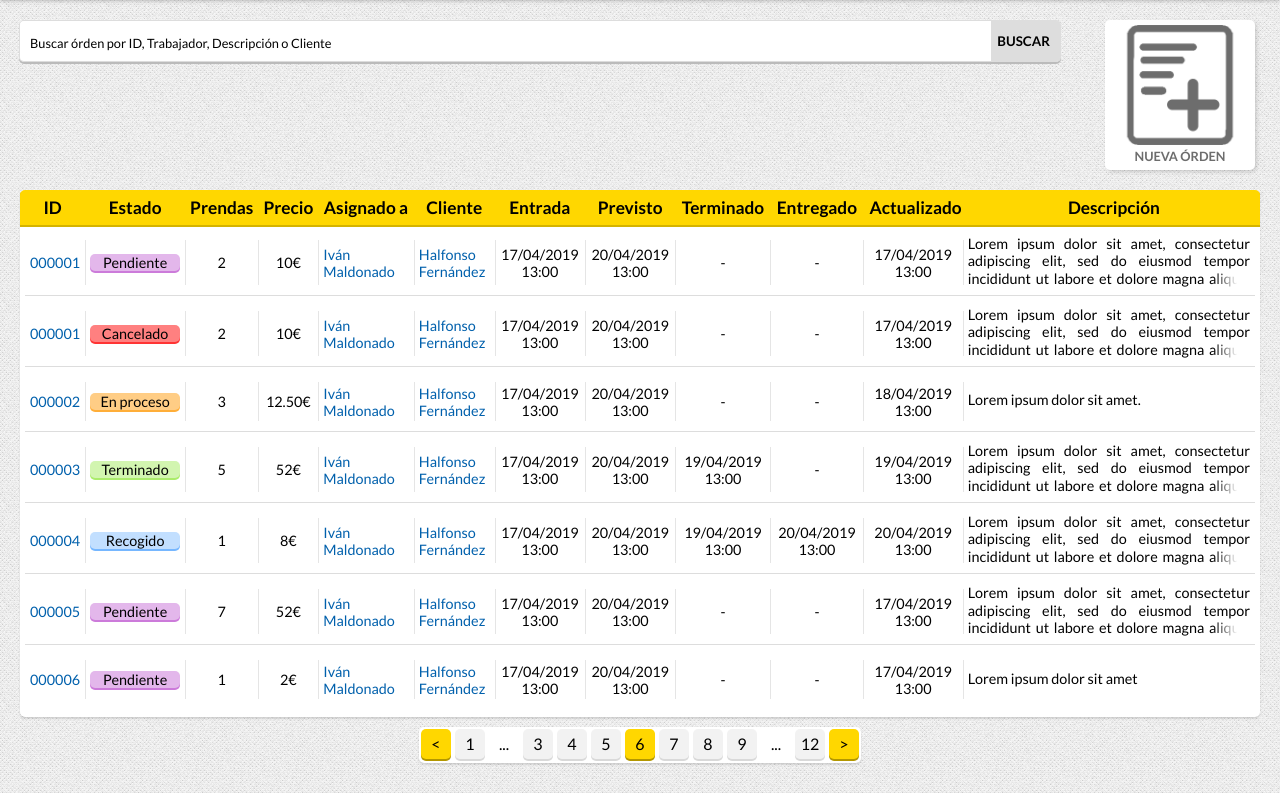
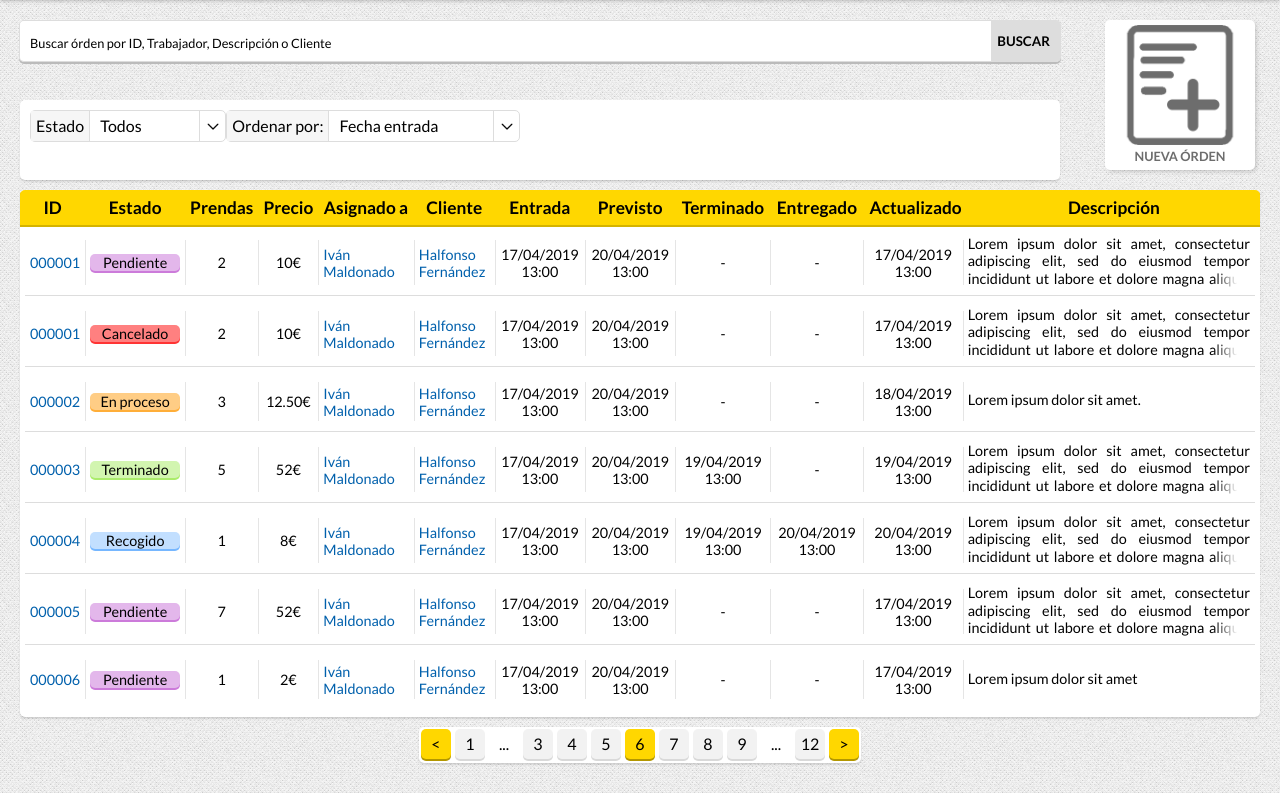
Before and after one commit to crusardri/proyecto-daw, a PHP site: page /orders.php in a window 1280 px wide. Shown: the part 70-863 px from the top of the page. Run offline with PHP 8.4, Linux system fonts and the light colour scheme.

Commit message:
Añadido Select personalizado

```diff
--- a/js/main.js
+++ b/js/main.js
@@ -64,6 +64,7 @@ var fixes = {
         price: 5
     }
 }
+
 /*
 * Modifica los valores de los inputs del fieldset de Cliente
 */
--- a/orders.php
+++ b/orders.php
@@ -10,20 +10,50 @@ require("Funciones/vistaController.php");
     <link rel="stylesheet" href="style/style.css">
     <link rel="stylesheet" href="style/header.css">
     <link rel="stylesheet" href="style/views.css">
+    <script src="js/jquery-3.4.1.min.js"></script>
+    <script src="js/custom-elements.js"></script>
 </head>
 <body>
     <?php include("./includes/navbar.inc") ?>
     <div class="orders-container">
         <form>
-            <div class="search-box">
+            <section class="search-box">
                 <input type="text" placeholder="Buscar órden por ID, Trabajador, Descripción o Cliente">
                 <input type="submit" value="Buscar">
-            </div>
+            </section>
         </form>
         <a class="haptic-button medium new-order" >
             <img src="media/img/new-order.png">
             <div class="label">Nueva Órden</div>
         </a>
+        <section class="item-filters">
+            <label class="boxed-select" id="order-estate-filter">
+                <div>Estado</div>
+                <select data-class="order-estate-filter">
+                    <option value="-1" data-style="width: 80px;"> Todos </option>
+                    <option value="0" data-class="pending">Pendiente</option>
+                    <option value="1" data-class="working">En proceso</option>
+                    <option value="2" data-class="finished">Finalizado</option>
+                    <option value="3" data-class="out">Recogido</option>
+                    <option value="10" data-class="canceled">Cancelado</option>
+                </select>
+            </label>
+            <label class="boxed-select" id="order-by-filter">
+                <div>Ordenar por: </div>
+                <select data-class="order-by-filter">
+                    <option value="0">Fecha entrada</option>
+                    <option value="1">Fecha inicio</option>
+                    <option value="2">Fecha finalizado</option>
+                    <option value="3">Fecha salida</option>
+                    <option value="4">Fecha cancelado</option>
+                    <option value="5">Fecha actualizacion</option>
+                    <option value="6">Cliente</option>
+                    <option value="7">Trabajador</option>
+                    <option value="8">Precio</option>
+                    <option value="9">Número prendas</option>
+                </select>
+            </label>
+        </section>
         <section class="orders-container">
             <?php showOrdersTable()?>
             <div class="order-pag">
--- a/style/single-view.css
+++ b/style/single-view.css
@@ -45,6 +45,7 @@ div.order-items-container > div.order-items > div.no-order-items{
     border-radius: 5px;
     color: #777;
 }
+
 div.order-items-container > div.order-items > div.order-item{
     display: grid;
     grid-template-areas: "clothe fix price" "description description description";
--- a/style/style.css
+++ b/style/style.css
@@ -31,6 +31,68 @@ input.input-submit-button:disabled{
     background-color: #DDD;
     cursor: no-drop;
 }
+
+/* ---- CUSTOM SELECT ---- */
+div.custom-select {
+    position: relative;
+    user-select: none;
+    padding-left: 10px;
+    cursor:pointer;
+}
+div.custom-select:after {
+    content: "";
+    background-image: url(../media/img/select-arrow-down.png);
+    background-position: center center;
+    background-size: 16px;
+    background-repeat: no-repeat;
+    display: block;
+    position: absolute;
+    right: 0;
+    top: 0;
+    width: 25px;
+    height: 100%;
+    border-left: 1px solid #ddd;
+}
+div.custom-select.selected:after{
+    background-image: url(../media/img/select-arrow-up.png);
+}
+div.custom-select > .custom-select-dropdown{
+    position: absolute;
+    z-index: 100;
+    top: 100%;
+    left: -1px;
+    background-color: #fff;
+    padding: 3px 5px;
+    width: 100%;
+    border-radius: 0 5px 5px 5px;
+    box-shadow: 0 3px 5px -3px rgba(0,0,0,0.2);
+    border: 1px solid #ddd;
+    box-sizing: border-box;
+}
+div.custom-select > .custom-select-dropdown.hidden {
+    display: none;
+}
+div.custom-select > .custom-select-dropdown > div.custom-select-option{
+    position: relative;
+    padding: 0 5px;
+    margin: 5px 0;
+    cursor: pointer;
+}
+div.custom-select > .custom-select-dropdown > div.custom-select-option:hover{
+    background-color: rgba(0,0,0,0.05);
+    border-radius: 5px;
+}
+div.custom-select > .custom-select-dropdown > div.custom-select-option:first-child{margin-top: 0px}
+div.custom-select > .custom-select-dropdown > div.custom-select-option:last-child{margin-bottom: 0px}
+div.custom-select > .custom-select-dropdown > div.custom-select-option:after {
+    content: "";
+    position: absolute;
+    bottom: -3px;
+    left: 0;
+    width: 100%;
+    border-bottom: 1px solid #ddd;
+}
+div.custom-select > .custom-select-dropdown > div.custom-select-option:last-child:after{content: none}
 /*Enlaces*/
 a {
     text-decoration: none;
@@ -42,6 +104,31 @@ a:hover {
 a:focus {
     outline: 2px solid #0060ac;
     text-decoration: none;
+}
+/* ---- Boxed-select ----*/
+label.boxed-select {
+    display: flex;
+    border: 1px solid #ddd;
+    background-color: #fff;
+    height: 30px;
+    border-radius: 5px;
+    /*overflow: hidden;*/
+}
+label.boxed-select > div {
+    line-height: 30px;
+}
+label.boxed-select > div:first-child {
+    padding: 0px 5px 0 10px;
+    padding-left: 5px;
+    padding-right: 5px;
+    border-right: 1px solid #ddd;
+    background-color: #f6f6f6;
+}
+label.boxed-select > select {
+    border: 0;
+    font-size: 1em;
+    padding-bottom: 1px;
+    display: none;
 }
 /* ---- contenedor input ---- */
 div.input-set {
@@ -385,10 +472,10 @@ a.haptic-button.medium {
 .label-box {
     display: inline-block;
     text-align: center;
-    background-color: rgba(0,0,0,0.1);
+    background-color: #ccc;
     padding: 0 5px;
     border-radius: 5px;
-    box-shadow: 0 2px 0 rgba(0,0,0,0.2);
+    box-shadow: 0 2px 0 #aaa;
     color: #000;
 }
 .label-box:hover {
@@ -554,7 +641,7 @@ div.paginator > a.page.disabled {
     box-shadow: 0 0 0;
 }
 /* ---- Caja de busqueda ---- */
-form > div.search-box {
+.search-box {
     margin: 20px auto 10px;
     display: flex;
     flex-flow: row nowrap;
@@ -567,7 +654,7 @@ form > div.search-box {
     overflow: hidden;
 }
 
-form > div.search-box > input[type="text"] {
+.search-box > input[type="text"] {
     flex-grow: 1;
     height: 30px;
     padding: 5px 0 5px 10px;
@@ -575,15 +662,15 @@ form > div.search-box > input[type="text"] {
     border: 0px;
     transition: all 0.2s;
 }
-form > div.search-box > input[type="text"]::placeholder {
+.search-box > input[type="text"]::placeholder {
     color: #000;
     font-size: 0.8em;
     line-height: 30px;
 }
-form > div.search-box > input[type="text"]:hover {
+.search-box > input[type="text"]:hover {
     background-color: #eee;
 }
-form > div.search-box > input[type="submit"] {
+.search-box > input[type="submit"] {
     border: 0px;
     flex-shrink: 1;
     background-color: #ddd;
@@ -592,7 +679,7 @@ form > div.search-box > input[type="submit"] {
     transition: all 0.2s;
     padding-right: 10px;
 }
-form > div.search-box > input[type="submit"]:hover {
+.search-box > input[type="submit"]:hover {
     background-color: #ccc;
 }
 
--- a/style/views.css
+++ b/style/views.css
@@ -1,3 +1,47 @@
+/* Contenedor Filtros */
+section.item-filters {
+    display: flex;
+    margin: 0 20px;
+    box-shadow: 0 2px 3px -1px rgba(0,0,0,0.2);
+    border-radius: 5px;
+    background-color: #fff;
+    padding: 10px;
+}
+/* ---- custom select filters ---- */
+/* Estados ordenes*/
+div.custom-select.order-estate-filter{
+    width: 125px;
+}
+div.custom-select.order-estate-filter > .custom-select-dropdown > div.custom-select-option{
+    padding: 5px 0;
+    margin: 10px 0;
+    text-align: center;
+    line-height: normal;
+}
+div.custom-select.order-estate-filter > .custom-select-dropdown > div.custom-select-option span.label-box {
+    position: relative;
+    top: -1px;
+    line-height: 25px;
+}
+div.custom-select.order-estate-filter > .custom-select-dropdown > div.custom-select-option:first-child {margin-top: 0px}
+div.custom-select.order-estate-filter > .custom-select-dropdown > div.custom-select-option:last-child {margin-bottom: 0px}
+div.custom-select.order-estate-filter > .custom-select-dropdown > div.custom-select-option:after {
+    bottom: -5px;
+}
+/* Estados ordenes*/
+div.custom-select.order-by-filter{
+    width: 180px;
+
+}
+div.custom-select.order-by-filter > .custom-select-dropdown > div.custom-select-option{
+    padding: 0px 5px;
+    margin: 5px 0;
+}
+div.custom-select.order-by-filter > .custom-select-dropdown > div.custom-select-option:first-child {margin-top: 0px}
+div.custom-select.order-by-filter > .custom-select-dropdown > div.custom-select-option:last-child {margin-bottom: 0px}
+div.custom-select.order-by-filter > .custom-select-dropdown > div.custom-select-option:after {
+    bottom: -3px;
+}
 /*
 ------------------------------------------------------------------------------------------------------------
 -------------------------------------------- - Trabajador.php - --------------------------------------------
@@ -52,12 +96,12 @@ div.orders-container {
     display: grid;
     max-width: 1600px;
     grid-template-columns: auto 200px;
-    grid-template-areas: "search new-order" "orders orders" "paginator paginator";
+    grid-template-areas: "search new-order" "filters new-order" "orders orders" "paginator paginator";
 }
 @media (max-width: 1000px){
     div.orders-container {
         grid-template-columns: 100%;
-        grid-template-areas: "search" "new-order" "orders" "paginator";
+        grid-template-areas: "search" "filters" "new-order" "orders" "paginator";
     }
 }
 div.orders-container .new-order{
@@ -157,12 +201,12 @@ div.users-container {
     display: grid;
     max-width: 1600px;
     grid-template-columns: auto 200px;
-    grid-template-areas: "search new-user" "users users" "paginator paginator";
+    grid-template-areas: "search new-user" "filters new-order" "users users" "paginator paginator";
 }
 @media (max-width: 1000px){
     div.users-container {
         grid-template-columns: 100%;
-        grid-template-areas: "search" "new-user" "users" "paginator";
+        grid-template-areas: "search" "filters" "new-user" "users" "paginator";
     }
 }
 div.users-container .new-user{
@@ -214,12 +258,12 @@ div.clothes-container {
     display: grid;
     max-width: 1600px;
     grid-template-columns: auto 200px;
-    grid-template-areas: "search new-clothe" "clothes clothes" "paginator paginator";
+    grid-template-areas: "search new-clothe" "filters new-clothe" "clothes clothes" "paginator paginator";
 }
 @media (max-width: 1000px){
     div.clothes-container {
         grid-template-columns: 100%;
-        grid-template-areas: "search" "new-clothe" "clothes" "paginator";
+        grid-template-areas: "search" "filters" "new-clothe" "clothes" "paginator";
     }
 }
 div.clothes-container .new-clothe{
```
Also changed, not shown: js/custom-elements.js (added, +73 -0 lines), media/img/select-arrow-down.png (added), media/img/select-arrow-up.png (added).
